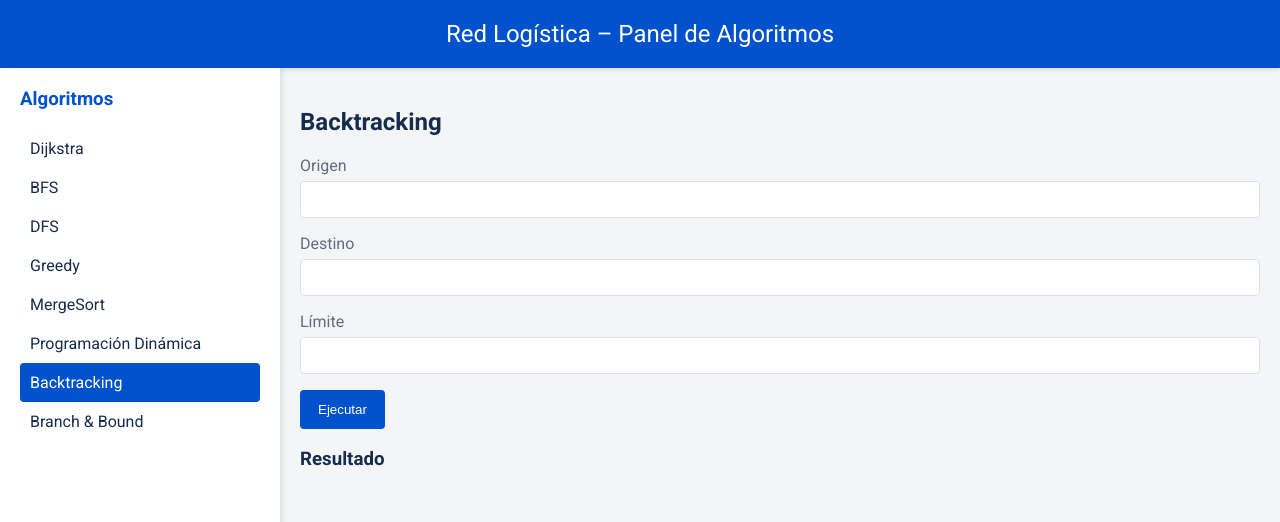
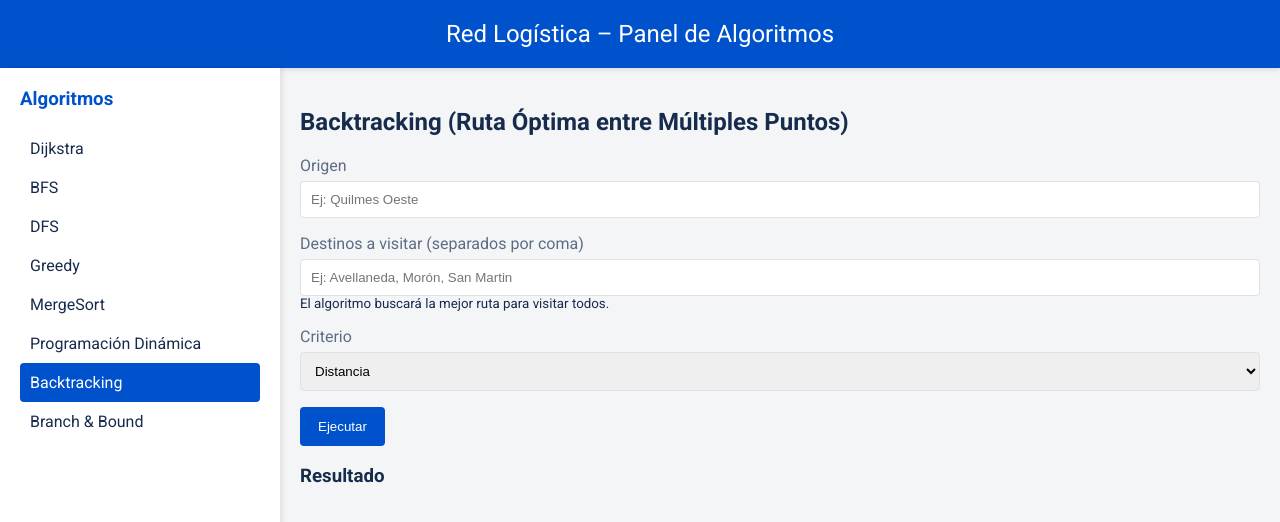
Before and after one commit to vvacchi/red-logistica, a React (Create React App) app in the folder red-logistica-ui/: page / in a window 1280 px wide. Both pictures are taken after a click on the item "Backtracking". Shown: the top 522 px of the page. Built offline with nearby package versions, Linux system fonts and the light colour scheme.

Commit message:
backtracking componente funcionando correctamente

```diff
--- a/red-logistica-ui/src/components/algorithms/BacktrackingComponent.jsx
+++ b/red-logistica-ui/src/components/algorithms/BacktrackingComponent.jsx
@@ -1,16 +1,28 @@
 import { useState } from "react";
-import { useApi } from "../../hooks/useApi";
+import { useApi } from "../../hooks/useApi.js";
+import { API_URL } from "../../api/config.js"; // Asegúrate de importar la URL correcta
 
 export default function BacktrackingComponent() {
     const { request, data, loading, error } = useApi();
 
     const [origen, setOrigen] = useState("");
-    const [destino, setDestino] = useState("");
-    const [limite, setLimite] = useState("");
+    const [destinosRaw, setDestinosRaw] = useState(""); // String para el input (ej: "Morón, Avellaneda")
+    const [criterio, setCriterio] = useState("distancia");
 
     const ejecutar = async () => {
-        const dto = { origen, destino, limite: Number(limite) };
-        await request(`/backtracking`, {
+        if (!origen || !destinosRaw) return;
+
+        // Convertimos el string "Morón, Avellaneda" a un array ["Morón", "Avellaneda"]
+        const listaDestinos = destinosRaw.split(",").map((d) => d.trim()).filter((d) => d !== "");
+
+        // Construimos el DTO exacto que espera Java (BacktrackingRequestDTO)
+        const dto = {
+            origen: origen,
+            destinos: listaDestinos,
+            criterio: criterio
+        };
+
+        await request(`${API_URL}/backtracking`, {
             method: "POST",
             headers: { "Content-Type": "application/json" },
             body: JSON.stringify(dto)
@@ -19,25 +31,38 @@ export default function BacktrackingComponent() {
 
     return (
         <div>
-            <h2>Backtracking</h2>
+            <h2>Backtracking (Ruta Óptima entre Múltiples Puntos)</h2>
 
             <div className="form-group">
                 <label>Origen</label>
-                <input value={origen} onChange={(e) => setOrigen(e.target.value)} />
+                <input
+                    value={origen}
+                    onChange={(e) => setOrigen(e.target.value)}
+                    placeholder="Ej: Quilmes Oeste"
+                />
             </div>
 
             <div className="form-group">
-                <label>Destino</label>
-                <input value={destino} onChange={(e) => setDestino(e.target.value)} />
+                <label>Destinos a visitar (separados por coma)</label>
+                <input
+                    value={destinosRaw}
+                    onChange={(e) => setDestinosRaw(e.target.value)}
+                    placeholder="Ej: Avellaneda, Morón, San Martin"
+                />
+                <small>El algoritmo buscará la mejor ruta para visitar todos.</small>
             </div>
 
             <div className="form-group">
-                <label>Límite</label>
-                <input value={limite} onChange={(e) => setLimite(e.target.value)} />
+                <label>Criterio</label>
+                <select value={criterio} onChange={(e) => setCriterio(e.target.value)}>
+                    <option value="distancia">Distancia</option>
+                    <option value="tiempo">Tiempo</option>
+                    <option value="costo">Costo</option>
+                </select>
             </div>
 
             <button className="button-primary" onClick={ejecutar} disabled={loading}>
-                {loading ? "Resolviendo..." : "Ejecutar"}
+                {loading ? "Calculando..." : "Ejecutar"}
             </button>
 
             <div className="result-container">
@@ -47,8 +72,19 @@ export default function BacktrackingComponent() {
 
                 {data && (
                     <>
-                        <p><b>Camino:</b> {data.camino?.join(" → ")}</p>
-                        <p><b>Total:</b> {data.total}</p>
+                        {/* Mapeamos 'ruta' y 'costoTotal' del RutaOptimaDTO */}
+                        <div style={{ marginBottom: '15px', padding: '10px', background: '#f0f0f0', borderRadius: '5px' }}>
+                            <p><b>Algoritmo:</b> {data.algoritmo}</p>
+                            <p><b>Costo Total ({data.criterio}):</b> {data.costoTotal}</p>
+                        </div>
+
+                        {data.ruta && data.ruta.length > 0 ? (
+                            <p className="ruta-visual">
+                                {data.ruta.join(" ➝ ")}
+                            </p>
+                        ) : (
+                            <p>No se encontró una ruta válida que conecte todos los puntos.</p>
+                        )}
                     </>
                 )}
             </div>
```
Also changed, not shown: 1 other file (tests, documents, lock files or other folders).
